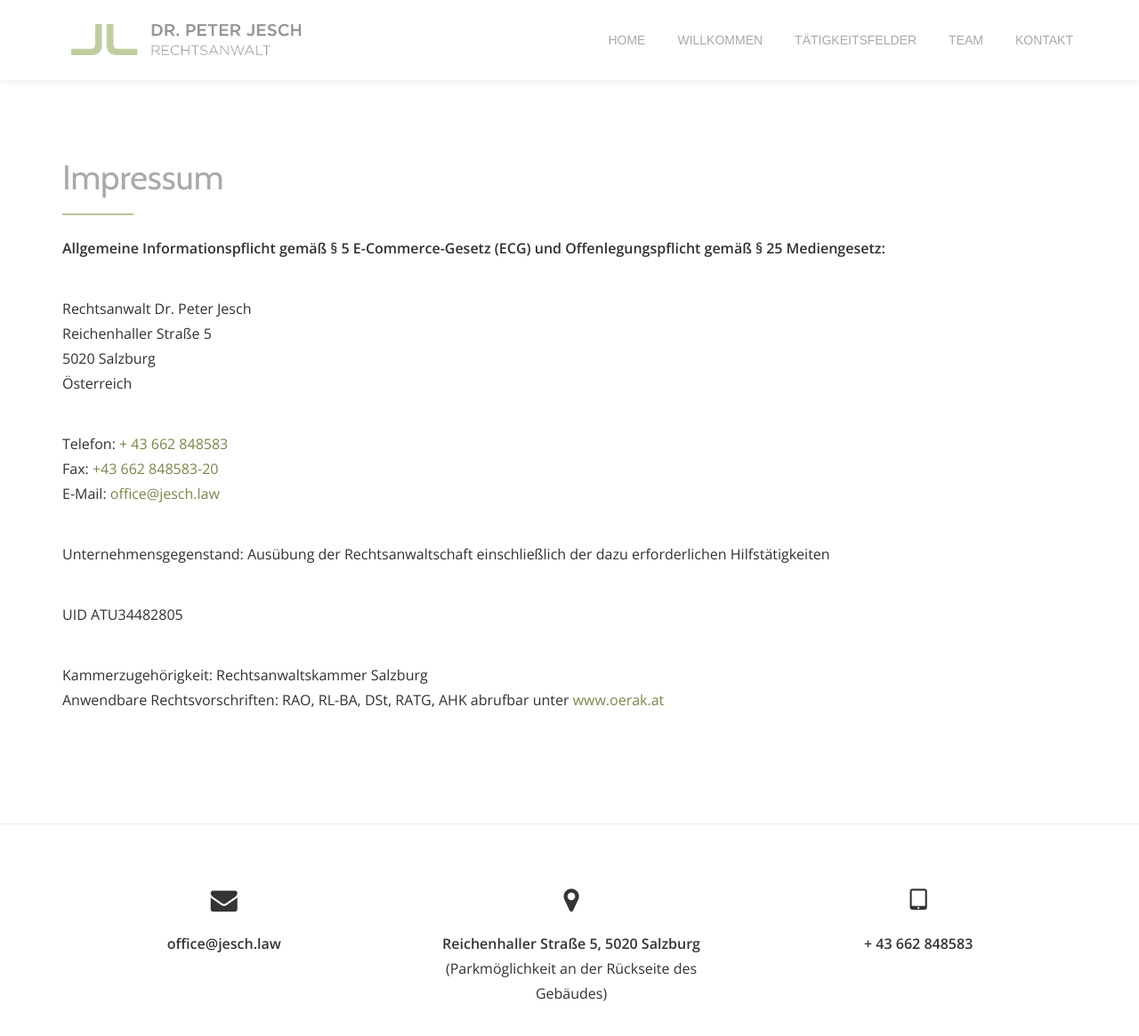
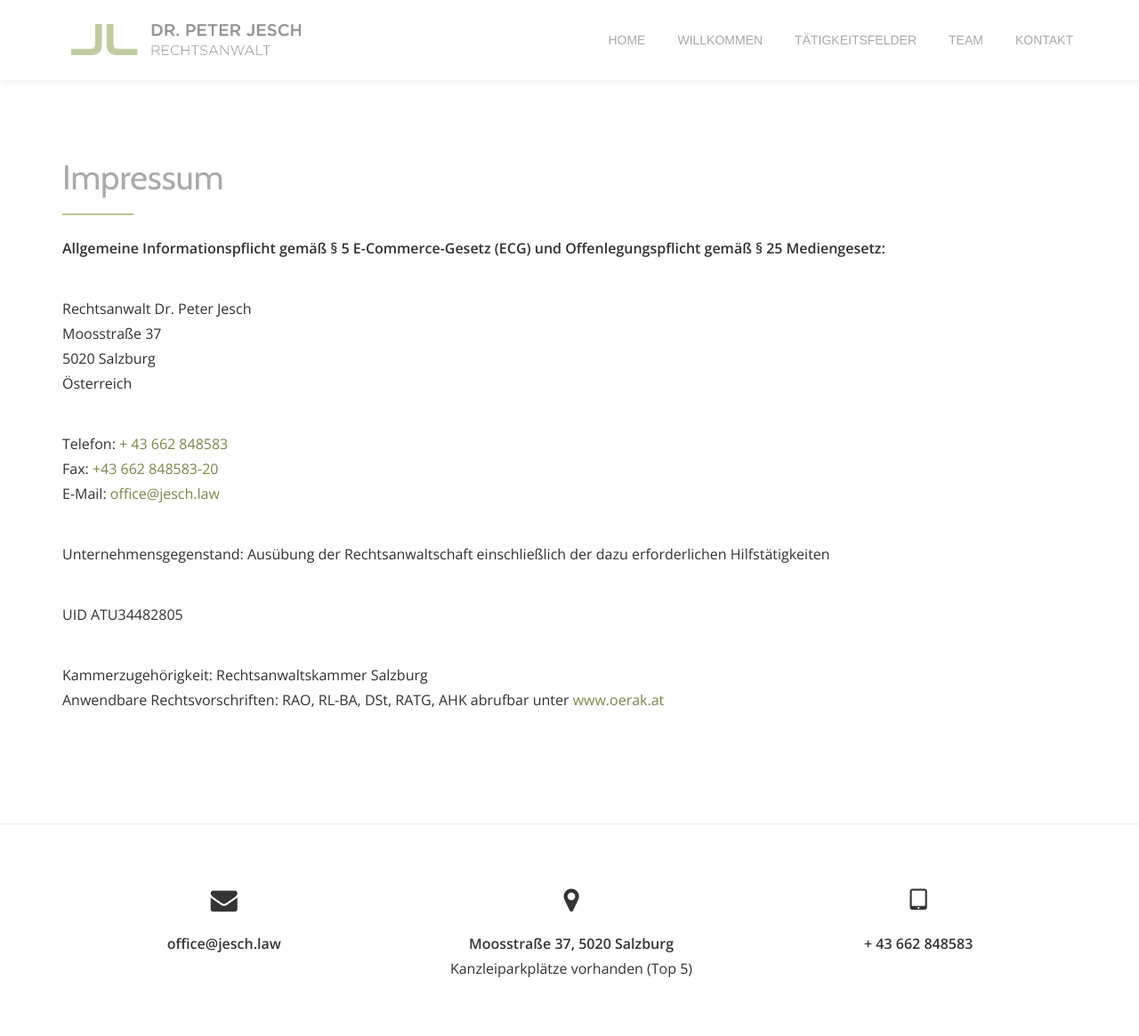
Before and after one commit to Funkmartin/Funkmartin.github.io, a Jekyll site: the page built from imprint/index.md, in a window 1280 px wide and 1400 px high, cut to the strip 0-1180 px from the top of the window. Shown: the top 1165 px of the strip at 89% size. Built offline with Jekyll 4.4.1, drawn with Linux system fonts in a browser that asks for light colours.

Commit message:
new address, new documents

```diff
--- a/_config.yml
+++ b/_config.yml
@@ -18,15 +18,15 @@ subtitle: Rechtsanwalts GmbH
 lang: de-AT
 company:
   email: office@jesch.law
-  location: Reichenhaller Straße 5, 5020 Salzburg
-  location-link: https://goo.gl/maps/FGfPwZ75vKB2
+  location: Moosstraße 37, 5020 Salzburg
+  location-link: https://goo.gl/maps/kpbCWj2NMQFwj3p6A # https://stackoverflow.com/a/39341021
   phone: + 43 662 848583
   fax: +43 662 848583-20
   imprint:
     ceo: Rechtsanwalt Dr. Peter Jesch
     name: Dr. Peter Jesch Rechtsanwalts GmbH
     address:
-      street: Reichenhaller Straße 5
+      street: Moosstraße 37
       zip: 5020
       city: Salzburg
       country: Österreich
@@ -42,8 +42,8 @@ url: "" # the base hostname & protocol for your site, e.g. http://example.com
 
 google:
   site-verification: q_gqTtu5Y0hW89Edt9yQAoVefhlrAcluCtcfGSNdiyM
-  maps:
-    embed-link: https://www.google.com/maps/embed?pb=!1m18!1m12!1m3!1d2680.1340751364023!2d13.033992751438218!3d47.79823668261059!2m3!1f0!2f0!3f0!3m2!1i1024!2i768!4f13.1!3m3!1m2!1s0x4776906636c6c52f%3A0x81930bb3ecfa9d59!2sReichenhaller+Str.+5%2C+5020+Salzburg!5e0!3m2!1sde!2sat!4v1528876988689
+  maps: # https://stackoverflow.com/a/39341021
+    embed-link: https://www.google.com/maps/embed?pb=!1m18!1m12!1m3!1d2680.6433222690134!2d13.02536561563685!3d47.78836387919713!2m3!1f0!2f0!3f0!3m2!1i1024!2i768!4f13.1!3m3!1m2!1s0x47769045046a7e51%3A0x11a7f22f7ba16dfe!2sMoosstra%C3%9Fe%2037%2C%205020%20Salzburg!5e0!3m2!1sde!2sat!4v1596547649293!5m2!1sde!2sat
 
 # Build settings
 markdown: kramdown
--- a/_includes/footer.html
+++ b/_includes/footer.html
@@ -14,7 +14,7 @@
               <i class="fa fa-map-marker colored-text"></i>
             </div>
             <a href="{{ site.company.location-link }}" class="strong" target="_blank">{{ site.company.location }}</a>
-            <p> (Parkmöglichkeit an der Rückseite des Gebäudes) </p>
+            <p> Kanzleiparkplätze vorhanden (Top 5) </p>
           </div>
           <div class="col-sm-4 contact-link-box col-xs-12">
             <div class="icon-container">
--- a/index.html
+++ b/index.html
@@ -48,6 +48,7 @@ intro:
           Versicherungsrecht <br>
           Verkehrs(unfalls)recht <br>
           Schmerzengeld <br>
+          Reiserecht <br>
           Vereinsrecht <br>
           Arbeitsrecht <br>
           Erwachsenenschutzrecht <br>
```
Also changed, not shown: datenschutz/datenschutz.md (+2 -2 lines), Gemfile.lock, 6 other files.
